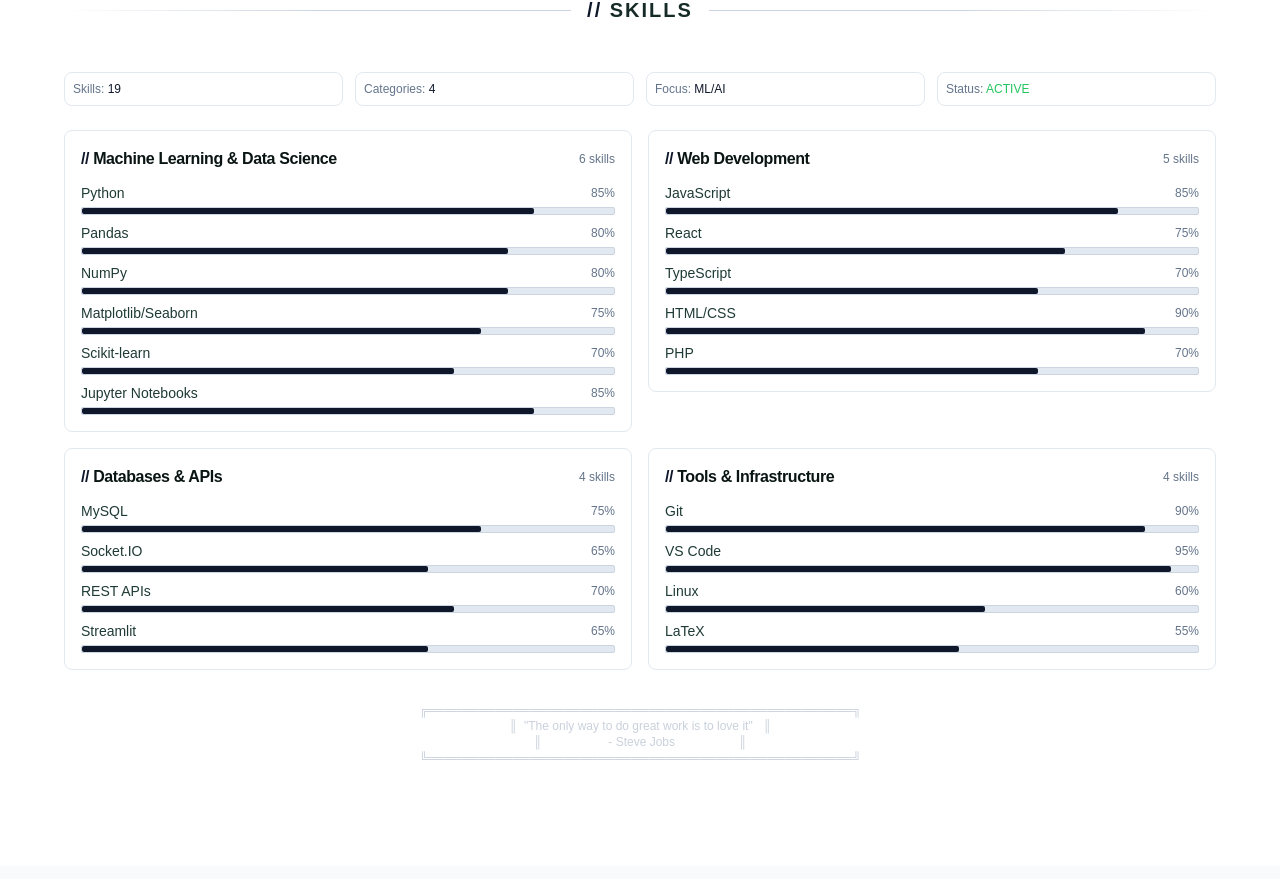
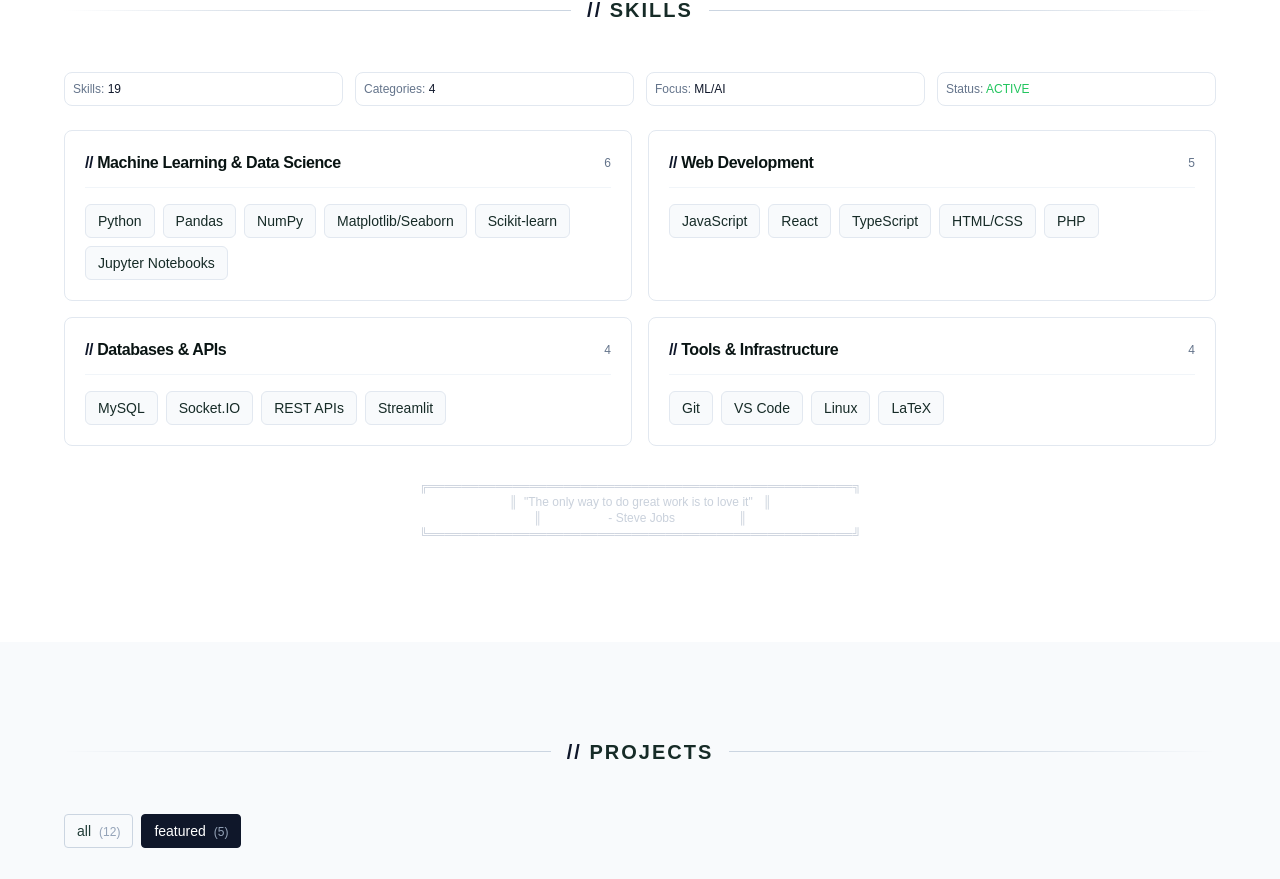
Before and after one commit to krish2248/portfolio-ml, a React (Vite) app: page / in a window 1280 px wide. Shown: the part 1598-2477 px from the top of the page. Built offline with nearby package versions, Linux system fonts and the light colour scheme.

Commit message:
Replace skill progress bars with chip-based grid
Drop per-skill percentage bars in favour of compact, wrapping chips.
Each category card now lists skills as bordered pills, giving a cleaner
and more professional layout without implying false precision in skill
levels.

```diff
--- a/src/components/sections/Skills.tsx
+++ b/src/components/sections/Skills.tsx
@@ -5,11 +5,10 @@
 import { FC, memo } from 'react'
 import { motion } from 'framer-motion'
 import { cn } from '../../lib/utils'
-import { skills, SkillCategory, Skill } from '../../lib/data'
-import { fadeInUp, staggerContainer, skillItem } from '../../lib/animations'
+import { skills, SkillCategory } from '../../lib/data'
+import { fadeInUp, staggerContainer } from '../../lib/animations'
 import { useInView } from '../../hooks/useInView'
 import Section from '../layout/Section'
-import { ProgressBar } from '../ui'
 
 const Skills: FC = memo(() => {
   const { ref, inView: isInView } = useInView({ threshold: 0.1, triggerOnce: true })
@@ -34,7 +33,7 @@ const Skills: FC = memo(() => {
         <div className="grid grid-cols-1 md:grid-cols-2 gap-4">
           {skills.map((category, catIndex) => (
             <motion.div key={category.name} variants={fadeInUp} custom={catIndex}>
-              <SkillCategoryCard category={category} isInView={isInView} delay={catIndex * 0.2} />
+              <SkillCategoryCard category={category} />
             </motion.div>
           ))}
         </div>
@@ -64,49 +63,44 @@ const SystemStat: FC<{ label: string; value: string; color?: 'blue' | 'green' |
   )
 }
 
-const SkillCategoryCard: FC<{ category: SkillCategory; isInView: boolean; delay: number }> = memo(({ category, isInView, delay }) => {
+const SkillCategoryCard: FC<{ category: SkillCategory }> = memo(({ category }) => {
   return (
-    <motion.div className={cn(
-      'p-4 rounded-lg',
-      'border border-slate-200 dark:border-slate-700 bg-white dark:bg-slate-800/50',
-      'hover:border-blue-500 transition-all duration-300'
-    )}>
-      <div className="flex items-center justify-between mb-3">
+    <div
+      className={cn(
+        'p-5 rounded-lg h-full',
+        'border border-slate-200 dark:border-slate-700 bg-white dark:bg-slate-800/50',
+        'hover:border-blue-500/50 transition-all duration-300'
+      )}
+    >
+      <div className="flex items-center justify-between mb-4 pb-3 border-b border-slate-100 dark:border-slate-700/60">
         <h3 className="font-semibold text-base dark:text-white text-slate-900">
           <span className="text-blue-500">{'// '}</span>
           {category.name}
         </h3>
-        <span className="font-mono text-xs dark:text-slate-500 text-slate-500">{category.skills.length} skills</span>
+        <span className="font-mono text-xs dark:text-slate-500 text-slate-500">{category.skills.length}</span>
       </div>
 
-      <motion.ul
-        initial="hidden"
-        animate={isInView ? 'visible' : 'hidden'}
-        variants={{ hidden: {}, visible: { transition: { staggerChildren: 0.1, delayChildren: delay } } }}
-        className="space-y-2"
-      >
-        {category.skills.map((skill, index) => (
-          <SkillItem key={skill.name} skill={skill} index={index} isInView={isInView} />
+      <ul className="flex flex-wrap gap-2">
+        {category.skills.map((skill) => (
+          <li
+            key={skill.name}
+            className={cn(
+              'font-mono text-sm px-3 py-1.5 rounded-md',
+              'border border-slate-200 dark:border-slate-700',
+              'bg-slate-50 dark:bg-slate-800',
+              'dark:text-slate-300 text-slate-700',
+              'hover:border-blue-500/60 hover:text-blue-500 dark:hover:text-blue-400',
+              'transition-colors duration-200'
+            )}
+          >
+            {skill.name}
+          </li>
         ))}
-      </motion.ul>
-    </motion.div>
+      </ul>
+    </div>
   )
 })
 
 SkillCategoryCard.displayName = 'SkillCategoryCard'
 
-const SkillItem: FC<{ skill: Skill; index: number; isInView: boolean }> = memo(({ skill, index, isInView }) => {
-  return (
-    <motion.li variants={skillItem} custom={index} className="group">
-      <div className="flex items-center justify-between mb-1">
-        <span className="font-mono text-sm dark:text-slate-400 text-slate-600 group-hover:text-blue-500 transition-colors">{skill.name}</span>
-        <span className="font-mono text-xs dark:text-slate-500 text-slate-500">{skill.level}%</span>
-      </div>
-      <ProgressBar value={skill.level} animated={isInView} variant="default" showValue={false} size="sm" />
-    </motion.li>
-  )
-})
-
-SkillItem.displayName = 'SkillItem'
-
 export default Skills
```
